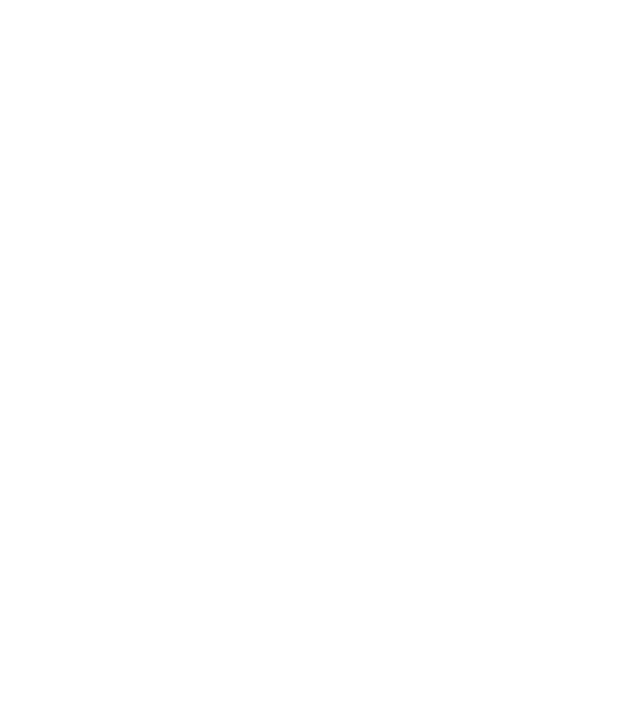
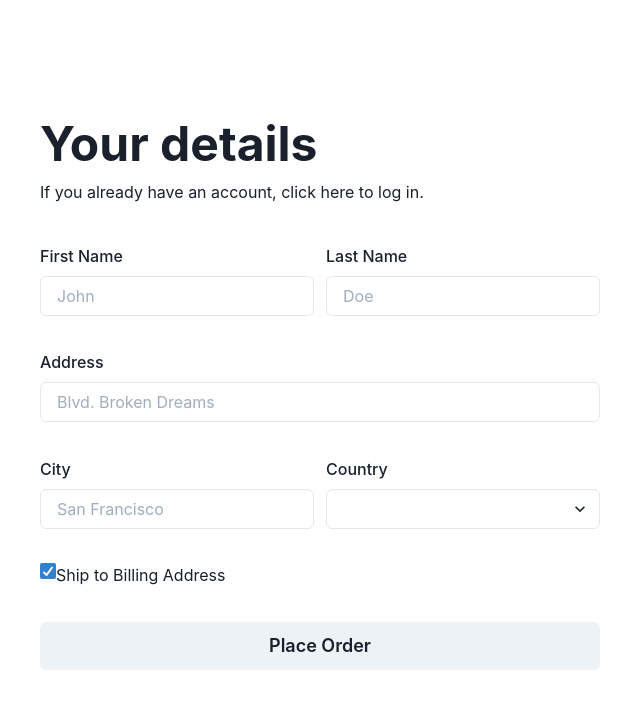
Before and after one commit to Pillin/poc-egg-chakra, a Next.js app: page / in a window 1280 px wide. Shown: the top 708 px of the page, without its empty margins (0-640 px from the left). Built offline with nearby package versions, Linux system fonts and the light colour scheme.

Commit message:
detail form skeleton

```diff
--- /dev/null
+++ b/pages/components/Cart.tsx
@@ -0,0 +1,16 @@
+import { VStack } from "@chakra-ui/react";
+
+const Cart = () => {
+  return (
+    <VStack
+      w="full"
+      h="full"
+      p={10}
+      spacing={10}
+      alignItems="flex-start"
+      bg="gray.50"
+    ></VStack>
+  );
+};
+
+export default Cart;
--- /dev/null
+++ b/pages/components/Details.tsx
@@ -0,0 +1,17 @@
+import { VStack, Heading, Text } from "@chakra-ui/react";
+
+import DetailForm from "./forms/DetailForm";
+
+const Details = () => {
+  return (
+    <VStack w="full" h="full" p={10} spacing={10} alignItems="flex-start">
+      <VStack spacing={3} alignItems="flex-start">
+        <Heading size="2xl">Your details</Heading>
+        <Text>If you already have an account, click here to log in.</Text>
+      </VStack>
+      <DetailForm />
+    </VStack>
+  );
+};
+
+export default Details;
--- /dev/null
+++ b/pages/components/core/Button.tsx
@@ -0,0 +1,13 @@
+import { GridItem, Button } from "@chakra-ui/react";
+
+const InputComponent = (props: { colspan: number; label: string }) => {
+  return (
+    <GridItem colSpan={props.colspan}>
+      <Button size="lg" w="full">
+        {props.label}
+      </Button>
+    </GridItem>
+  );
+};
+
+export default InputComponent;
--- /dev/null
+++ b/pages/components/core/CheckBox.tsx
@@ -0,0 +1,16 @@
+import { GridItem, Checkbox } from "@chakra-ui/react";
+
+const CheckBoxComponent = (props: {
+  colspan: number;
+  label: string;
+  defaultChecked: boolean;
+}) => {
+  return (
+    <GridItem colSpan={props.colspan}>
+      <Checkbox defaultChecked={props.defaultChecked} />
+      {props.label}
+    </GridItem>
+  );
+};
+
+export default CheckBoxComponent;
--- /dev/null
+++ b/pages/components/core/Input.tsx
@@ -0,0 +1,18 @@
+import { GridItem, FormControl, FormLabel, Input } from "@chakra-ui/react";
+
+const InputComponent = (props: {
+  colspan: number;
+  placeholder: string;
+  label: string;
+}) => {
+  return (
+    <GridItem colSpan={props.colspan}>
+      <FormControl>
+        <FormLabel>{props.label}</FormLabel>
+        <Input placeholder={props.placeholder} />
+      </FormControl>
+    </GridItem>
+  );
+};
+
+export default InputComponent;
--- /dev/null
+++ b/pages/components/core/Select.tsx
@@ -0,0 +1,25 @@
+import { GridItem, FormControl, FormLabel, Select } from "@chakra-ui/react";
+interface Option {
+  name: string;
+  value: string;
+}
+const SelectComponent = (props: {
+  colspan: number;
+  label: string;
+  options: Option[];
+}) => {
+  return (
+    <GridItem colSpan={props.colspan}>
+      <FormControl>
+        <FormLabel>{props.label}</FormLabel>
+        <Select>
+          {props.options.map(({ name, value }, index) => (
+            <option value={value}>{name}</option>
+          ))}
+        </Select>
+      </FormControl>
+    </GridItem>
+  );
+};
+
+export default SelectComponent;
--- /dev/null
+++ b/pages/components/forms/DetailForm.tsx
@@ -0,0 +1,21 @@
+import { SimpleGrid } from "@chakra-ui/react";
+import Select from "../core/Select";
+import CheckBox from "../core/CheckBox";
+import Input from "../core/Input";
+import Button from "../core/Button";
+
+const DetailForm = () => {
+  return (
+    <SimpleGrid columns={2} columnGap={3} rowGap={6} w="full" h="full">
+      <Input colspan={1} placeholder="John" label="First Name" />
+      <Input colspan={1} placeholder="Doe" label="Last Name" />
+      <Input colspan={2} placeholder="Blvd. Broken Dreams" label="Address" />
+      <Input colspan={1} placeholder="San Francisco" label="City" />
+      <Select colspan={1} label="Country" options={[]} />
+      <CheckBox colspan={1} defaultChecked label="Ship to Billing Address" />
+      <Button colspan={2} label="Place Order" />
+    </SimpleGrid>
+  );
+};
+
+export default DetailForm;
--- a/pages/index.tsx
+++ b/pages/index.tsx
@@ -1,26 +1,14 @@
 import type { NextPage } from "next";
-import { Container, Flex, VStack } from "@chakra-ui/react";
+import { Container, Flex } from "@chakra-ui/react";
+import Cart from "./components/Cart";
+import Details from "./components/Details";
 
 const Home: NextPage = () => {
   return (
     <Container maxWidth="container.xl" p={0}>
       <Flex h="100vh" py={20}>
-        <VStack
-          w="full"
-          h="full"
-          p={10}
-          spacing={10}
-          alignItems="flex-start"
-        ></VStack>
-
-        <VStack
-          w="full"
-          h="full"
-          p={10}
-          spacing={10}
-          alignItems="flex-start"
-          bg="gray.50"
-        ></VStack>
+        <Details />
+        <Cart />
       </Flex>
     </Container>
   );
```
